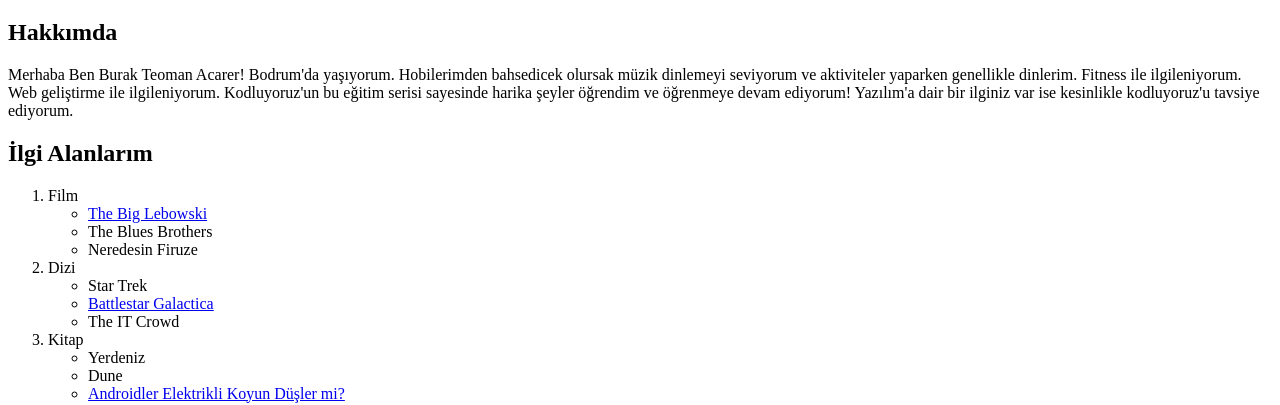
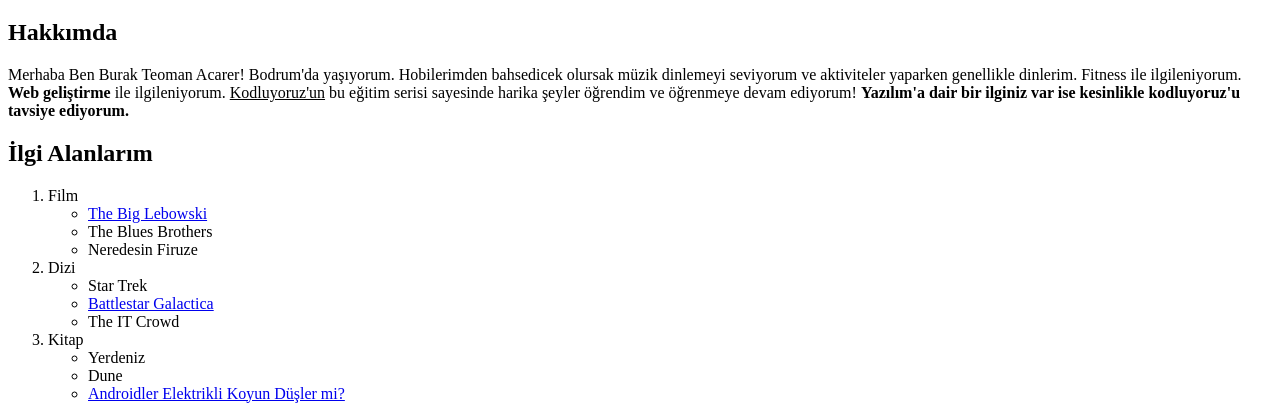
Before and after one commit to teomanacarer/kodluyoruz-html, a plain HTML site: page index.html in a window 1280 px wide. Shown: the part 61-466 px from the top of the page. Drawn offline with Linux system fonts and the light colour scheme.

Commit message:
15 ve 16 satirdaki kelimelere inline element eklendi

```diff
--- a/index.html
+++ b/index.html
@@ -13,7 +13,7 @@
     <h2>Hakkımda</h2>
 
     <p>Merhaba Ben Burak Teoman Acarer! Bodrum'da yaşıyorum. Hobilerimden bahsedicek olursak müzik dinlemeyi seviyorum ve aktiviteler yaparken genellikle dinlerim. Fitness ile ilgileniyorum.
-       Web geliştirme ile ilgileniyorum. Kodluyoruz'un bu eğitim serisi sayesinde harika şeyler öğrendim ve öğrenmeye devam ediyorum! Yazılım'a dair bir ilginiz var ise kesinlikle kodluyoruz'u tavsiye ediyorum.
+      <b> Web geliştirme</b> ile ilgileniyorum. <u> Kodluyoruz'un</u> bu eğitim serisi sayesinde harika şeyler öğrendim ve öğrenmeye devam ediyorum! <strong> Yazılım'a dair bir ilginiz var ise kesinlikle kodluyoruz'u tavsiye ediyorum.</strong>
     </p>
 
     <h2>İlgi Alanlarım</h2>
```
